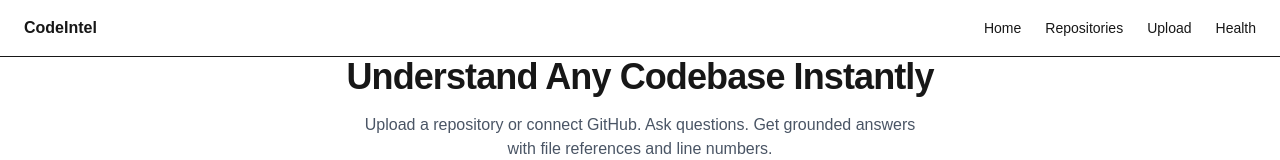
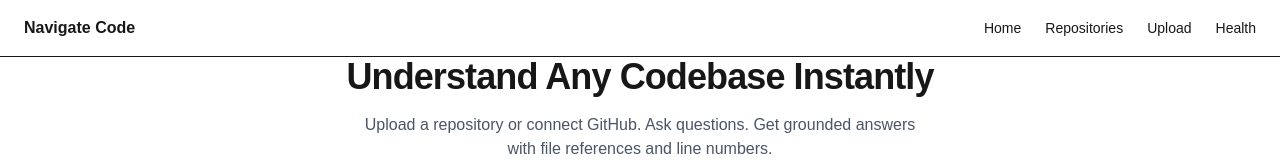
Before and after one commit to om2137/navigate-code, a Next.js app: page / in a window 1280 px wide. Shown: the top 160 px of the page. Built offline with nearby package versions, Linux system fonts and the light colour scheme.

Commit message:
Typo update

```diff
--- a/components/Navbar.tsx
+++ b/components/Navbar.tsx
@@ -7,7 +7,7 @@ export default function Navbar() {
     <header className="sticky top-0 z-50 bg-white border-b">
       <div className="flex items-center justify-between h-14 px-6">
         {/* <nav className="h-14.5 border-b flex items-center px-6 justify-between"> */}
-          <div className="font-semibold">CodeIntel</div>
+          <div className="font-semibold">Navigate Code</div>
 
           <div className="flex gap-6 text-sm">
             <Link href="/">Home</Link>
```
